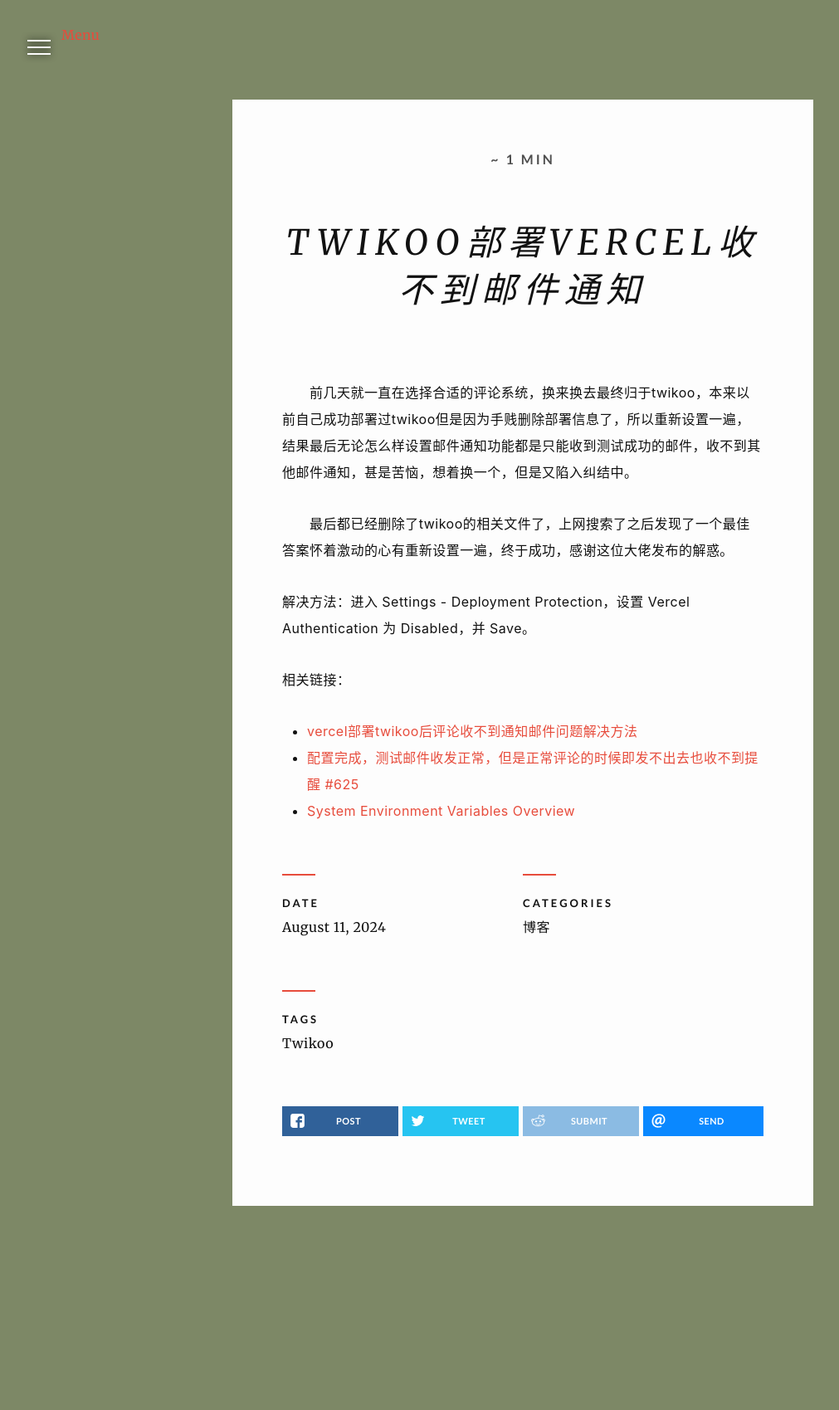
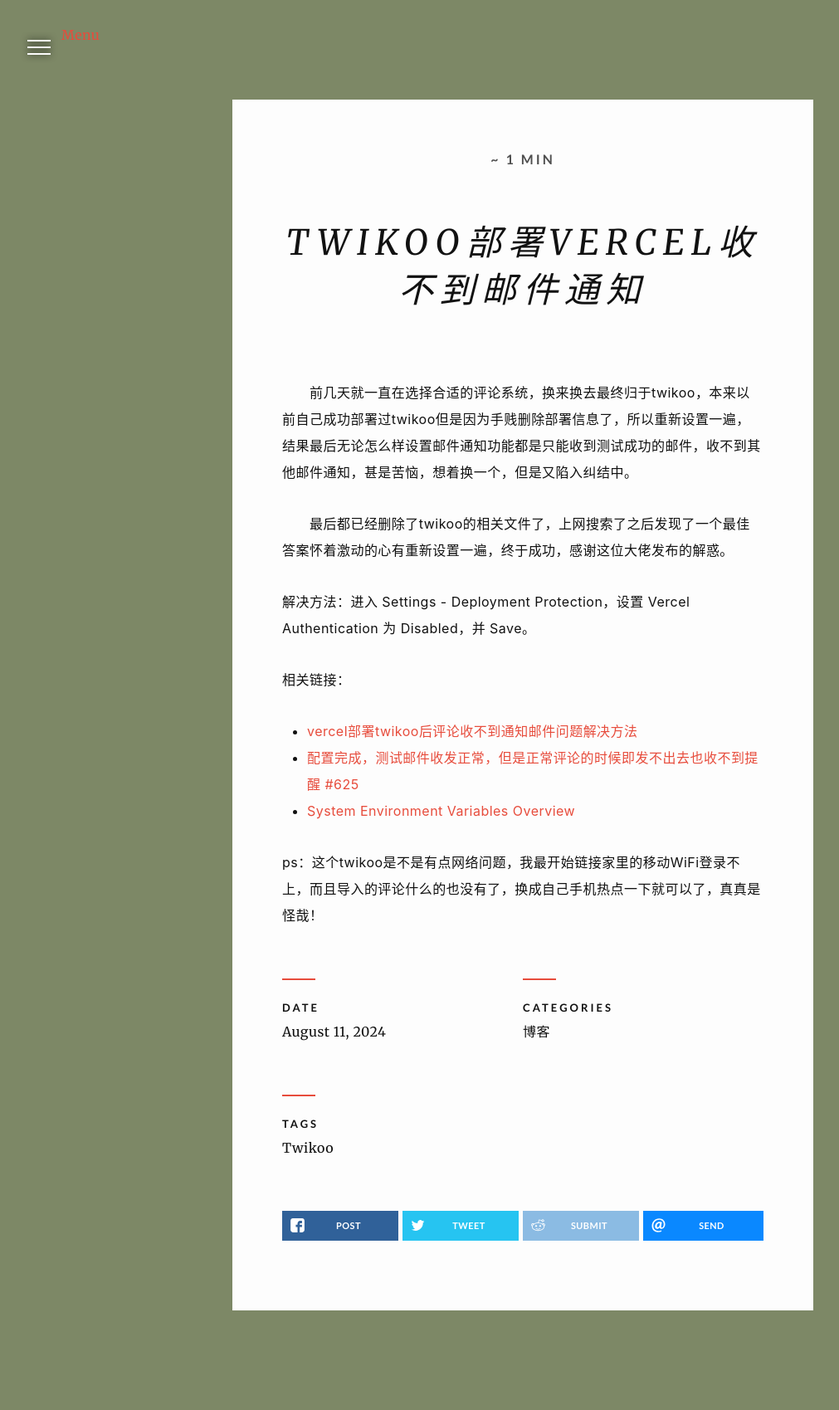
Before and after one commit to wangyunzi/wangyunzi.github.io, a Jekyll site: the page built from _posts/2024-08-11-twikoo部署vercel收不到邮件通知.md, in a window 1280 px wide. Shown: the whole page at 83% size, without its empty margins (10-1021 px from the left). Built offline with Jekyll 4.4.1, drawn with Linux system fonts in a browser that asks for light colours; nearby versions of some CDN libraries; comment, search, counter and statistics services are not loaded; before the commit the page ends 1573 px from its top, so only the background shows below that.

Commit message:
Sync _posts from Obsidian repository

```diff
--- a/_posts/2024-08-11-twikoo部署vercel收不到邮件通知.md
+++ b/_posts/2024-08-11-twikoo部署vercel收不到邮件通知.md
@@ -20,3 +20,5 @@ backgrounds:
 - [vercel部署twikoo后评论收不到通知邮件问题解决方法](https://leolin66.top/article/twikoo_email_problem)
 - [配置完成，测试邮件收发正常，但是正常评论的时候即发不出去也收不到提醒 #625](https://github.com/twikoojs/twikoo/issues/625)
 - [System Environment Variables Overview](https://vercel.com/docs/projects/environment-variables/system-environment-variables)
+
+ps：这个twikoo是不是有点网络问题，我最开始链接家里的移动WiFi登录不上，而且导入的评论什么的也没有了，换成自己手机热点一下就可以了，真真是怪哉！
```
